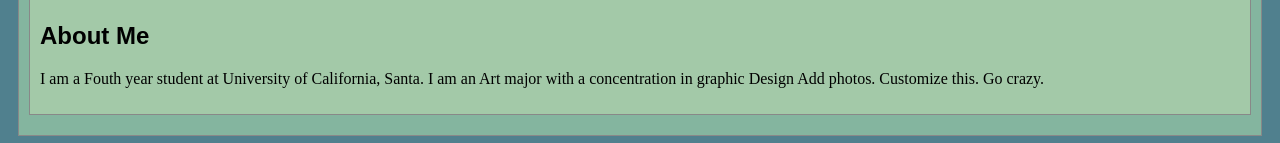
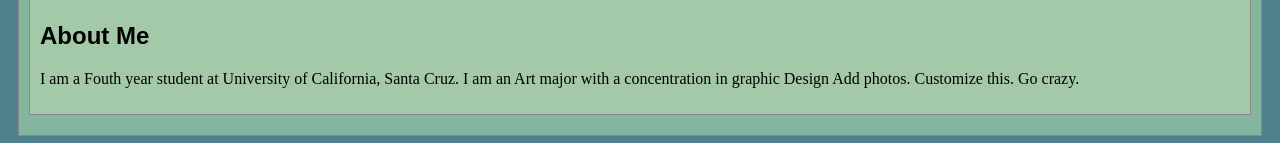
Before and after one commit to 24BitK/art101, a plain HTML site: page index.html in a window 1280 px wide. Shown: the part 742-885 px from the top of the page. Drawn offline with Linux system fonts and the light colour scheme.

Commit message:
missed word

```diff
--- a/index.html
+++ b/index.html
@@ -27,7 +27,7 @@
 					<img class="cat-photo" src="./img/profile-an-butterflies.jpeg ">
 					<h2>About Me</h2>
 					<p> I am a Fouth year student at University of California,
-						Santa. I am an Art major with a concentration in graphic
+						Santa Cruz. I am an Art major with a concentration in graphic
 						Design Add photos. Customize this. Go crazy.</p>
 			</div>
 
```
